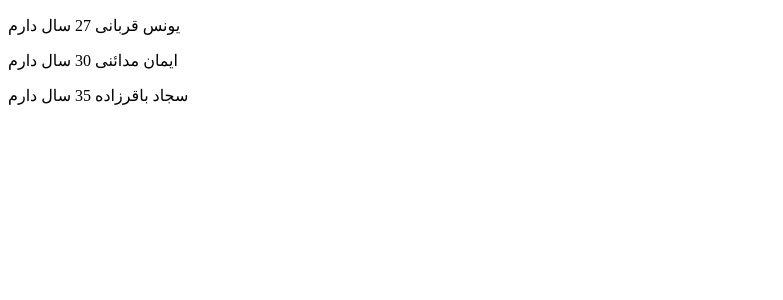
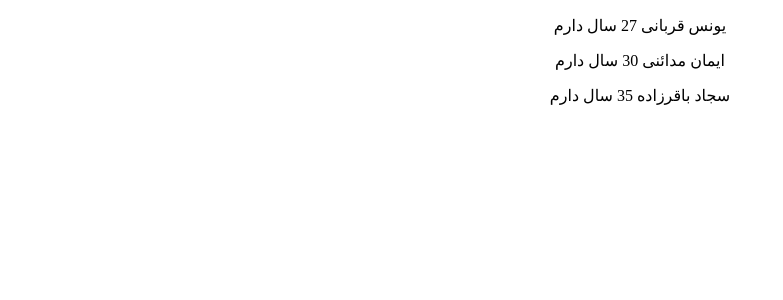
Before and after one commit to JasonJafari/TOP-learnReact, a React (Create React App) app in the folder 001-person-manager/: page / in a window 1280 px wide. Shown: the top 300 px of the page, without its empty margins (0-783 px from the left). Built offline with nearby package versions, Linux system fonts and the light colour scheme.

Commit message:
04-StylesAndFonts

```diff
--- a/001-person-manager/src/App.jsx
+++ b/001-person-manager/src/App.js
@@ -11,8 +11,14 @@ class App extends Component {
     };
     render() {
         const { persons } = this.state;
+        // InlineStyle text-align
+        // <div style={{ textAlign: "center" }}>
+        const styles = {
+            textAlign: "center"
+        };
+
         return (
-            <div>
+            <div style={styles}>
                 <Persons persons={persons} />
             </div>
         );
--- /dev/null
+++ b/001-person-manager/src/index.css
@@ -0,0 +1,3 @@
+body {
+    font-family: "BYekan" !important;
+}
```
Also changed, not shown: 001-person-manager/src/index.js (+4 -4 lines).
